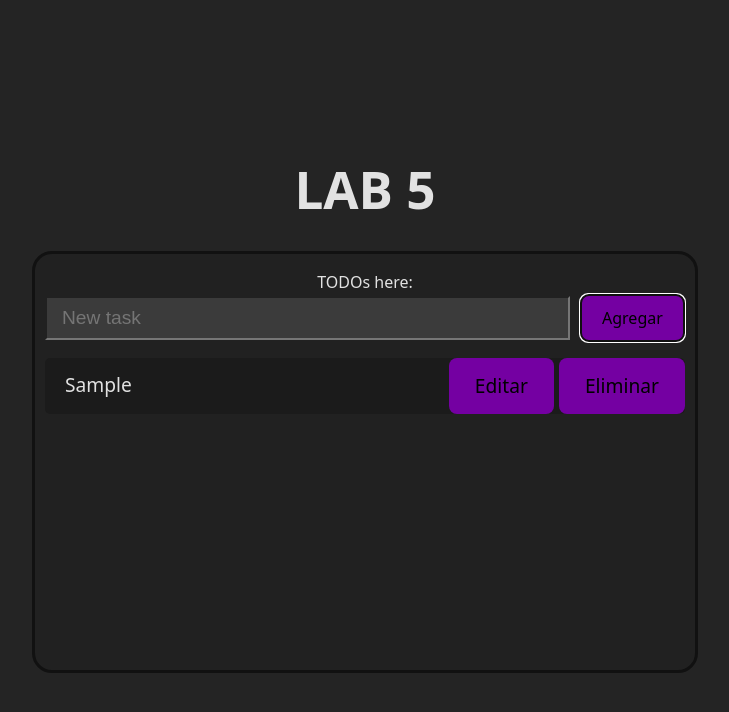
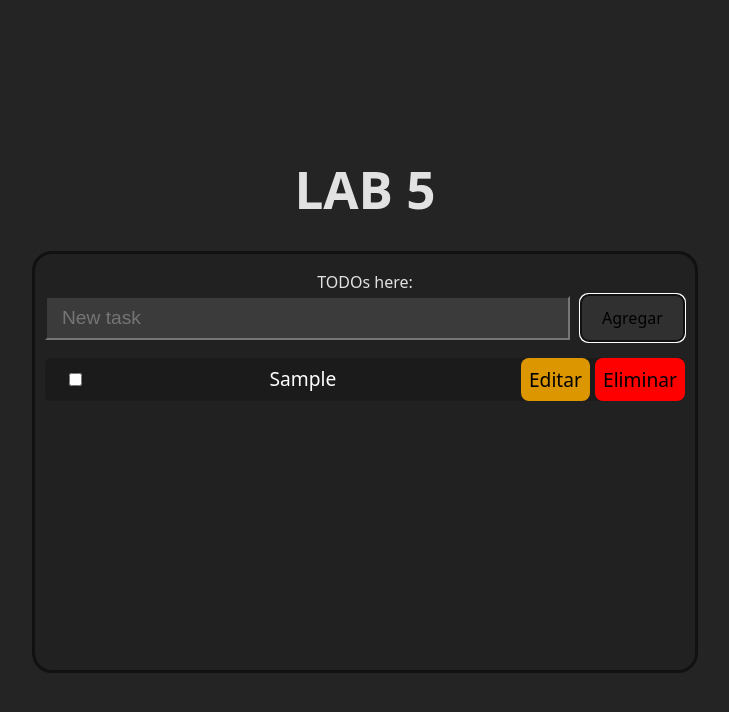
Before and after one commit to JoseABH/Progra4-Lab5-mytodolist, a React (Vite) app: page / in a window 1280 px wide. Both pictures are taken after typing "Sample" into the empty fields and a click on the button "Agregar". Shown: the top 712 px of the page, without its empty margins (275-1004 px from the left). Built offline with nearby package versions, Linux system fonts and the light colour scheme.

Commit message:
Funcion de estados de las tareas(Hechas o no)

```diff
--- a/src/App.css
+++ b/src/App.css
@@ -32,10 +32,9 @@ ul{
 }
 
 li{
-  background-color: rgb(27, 27, 27);
+  background-color: #1b1b1b;
   border-radius: 5px;
   font-size: 1.2rem;
-
 }
 
 #inputbarra{
--- a/src/App.tsx
+++ b/src/App.tsx
@@ -4,6 +4,7 @@ import { useState, useEffect } from 'react'
 
 interface Todo {
   description: string
+  completed: boolean
 }
 function App() {
 
@@ -40,7 +41,8 @@ function App() {
       setEditingIndex(null)
     } else {
       const newTodo: Todo = {
-        description: todoDescription
+        description: todoDescription,
+        completed: false,
 
       }
       const updated = [newTodo, ...todoList]
@@ -61,9 +63,19 @@ function App() {
   }
 
   const handleDelete = (index: number) => {
+    if(!confirm("¿ Desea eliminar la tarea ?"))return
     const updated = todoList.filter((_, i) => i !== index)
     setTodoList(updated)
     saveToLocalStorage(updated)
+  }
+
+  const handleToggle = (index: number) => {
+    const updated = [...todoList]
+    const todo = updated[index]
+    todo.completed = !todo.completed
+    updated.splice(index, 1)
+    todo.completed ? updated.push(todo) : updated.unshift(todo)
+    setTodoList(updated)
   }
 
   return (
@@ -91,21 +103,31 @@ function App() {
 
         <ul>
           {todoList.map((todo, index) => {
-            return <li key={index}
+            return <li
+              key={index}
               style={{
                 display: 'flex',
+                color: todo.completed ? 'red' : 'white',
+                backgroundColor: todo.completed ? '#2e2e2e' : '#1b1b1b',
                 justifyContent: 'space-between',
                 alignItems: 'center',
                 marginBottom: 8,
                 paddingLeft: 20,
               }}
-            >{todo.description}
+            >
+              <input
+                type="checkbox"
+                checked={todo.completed}
+                onChange={() => handleToggle(index)}
+                style={{ marginRight: 8 }}
+              />
+              {todo.description}
               <div>
-                <button onClick={() => startEditing(index)} style={{ marginLeft: 5 }}>
+                <button onClick={() => startEditing(index)} style={{ marginLeft: 5, padding:5, backgroundColor: '#db9600' }}>
                   Editar
                 </button>
 
-                <button onClick={() => handleDelete(index)} style={{ marginLeft: 5 }}>
+                <button onClick={() => handleDelete(index)} style={{ marginLeft: 5,padding:5, backgroundColor: 'red'}}>
                   Eliminar
                 </button>
 
--- a/src/index.css
+++ b/src/index.css
@@ -43,7 +43,7 @@ button {
   font-size: 1em;
   font-weight: 500;
   font-family: inherit;
-  background-color: #7400a2;
+  background-color: #303030;
   cursor: pointer;
   transition: border-color 0.25s;
 }
```
